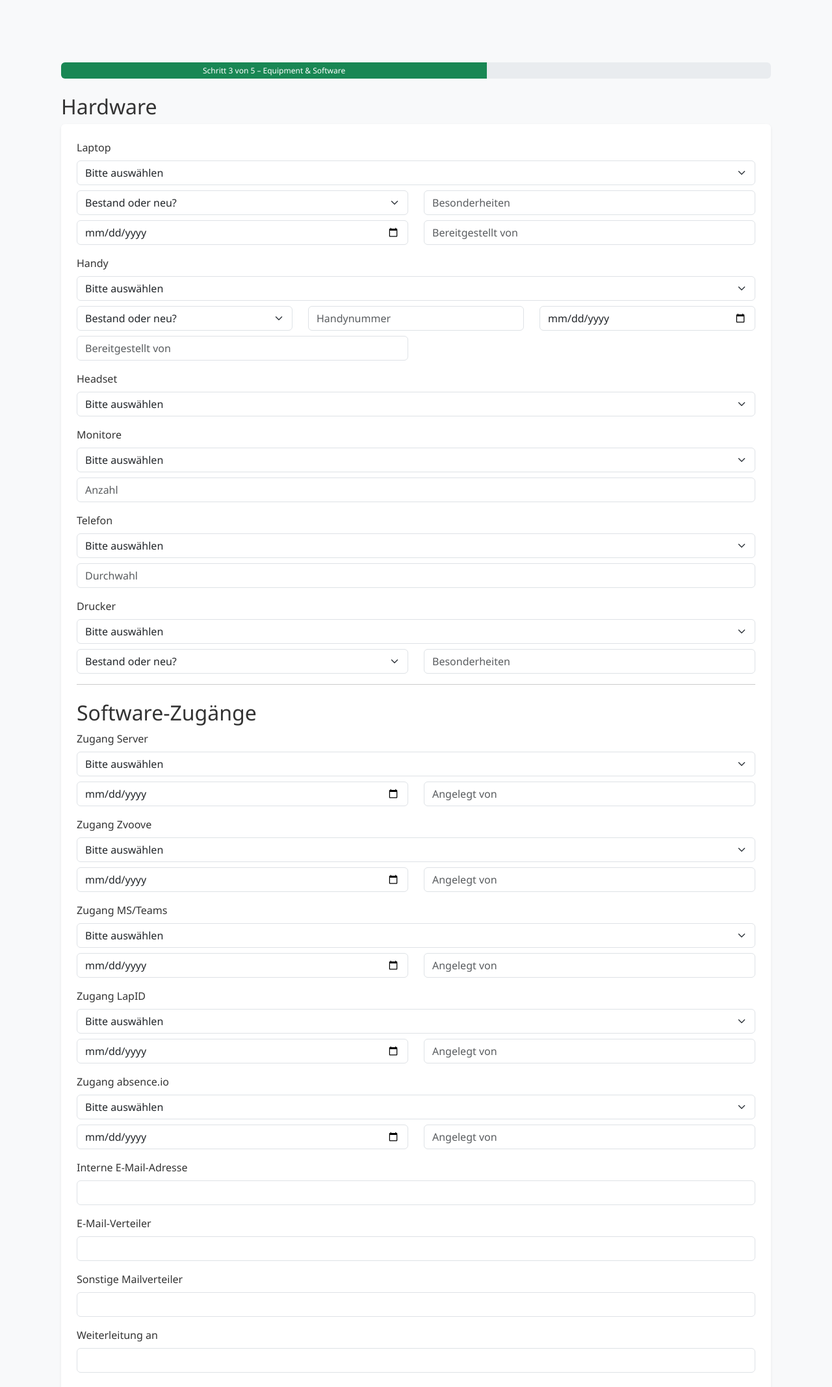
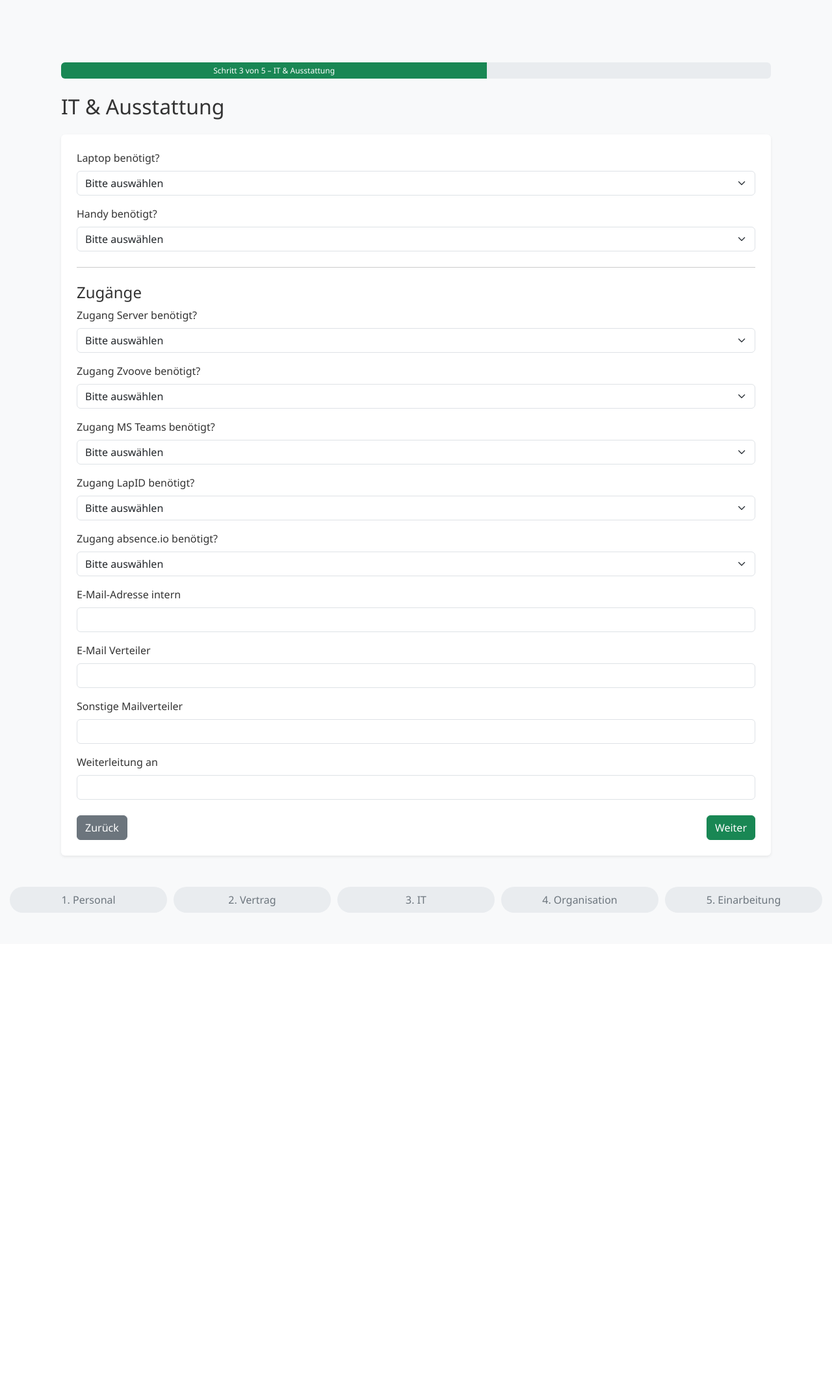
Before and after one commit to nico703/pensum-onboarding, a Flask app: template templates/equipment.html in a window 1280 px wide. Shown: the part 56-2191 px from the top of the page at 65% size. After the commit the page ends 1461 px from the top, so only its background shows below. Run offline with Flask 3, Linux system fonts and the light colour scheme; the template is opened without the code that fills it, so the values that code supplies are empty.

Commit message:
New equipment.html 2.0

```diff
--- a/templates/equipment.html
+++ b/templates/equipment.html
@@ -1,170 +1,115 @@
 {% extends "base.html" %}
-
-{% block title %}Equipment & Zugänge{% endblock %}
+{% block title %}Equipment{% endblock %}
 
 {% block content %}
 <div class="container mt-5">
     <div class="progress mb-4" style="height: 25px;">
         <div class="progress-bar bg-success" role="progressbar" style="width: 60%;" aria-valuenow="60" aria-valuemin="0" aria-valuemax="100">
-            Schritt 3 von 5 – Equipment & Software
+            Schritt 3 von 5 – IT & Ausstattung
         </div>
     </div>
 
-    <h2>Hardware</h2>
-    <form method="POST" action="{{ url_for('equipment', id=employee.id) }}" class="bg-white p-4 rounded shadow-sm">
-
+    <h2>IT & Ausstattung</h2>
+    <form method="POST" class="mt-4 bg-white p-4 rounded shadow-sm">
         <!-- Laptop -->
         <div class="mb-3">
-            <label class="form-label">Laptop</label>
-            <select name="laptop" class="form-select">
+            <label class="form-label">Laptop benötigt?</label>
+            <select class="form-select" name="laptop_needed" id="laptop_needed" onchange="toggleLaptopFields()">
                 <option value="">Bitte auswählen</option>
-                <option>Ja</option>
-                <option>Nein</option>
-            </select>
-            <div class="mt-2 row">
-                <div class="col-md-6">
-                    <select name="laptop_status" class="form-select">
-                        <option value="">Bestand oder neu?</option>
-                        <option>Bestand</option>
-                        <option>Neu</option>
+                <option value="Ja">Ja</option>
+                <option value="Nein">Nein</option>
             </select>
         </div>
-                <div class="col-md-6">
-                    <input type="text" name="laptop_note" class="form-control" placeholder="Besonderheiten">
+
+        <div id="laptop_fields" style="display:none;">
+            <div class="mb-3">
+                <label class="form-label">Neu oder Bestand?</label>
+                <select class="form-select" name="laptop_type" id="laptop_type" onchange="toggleLaptopDetails()">
+                    <option value="">Bitte auswählen</option>
+                    <option value="Neu">Neu</option>
+                    <option value="Bestand">Bestand</option>
+                </select>
             </div>
-                <div class="col-md-6 mt-2">
-                    <input type="date" name="laptop_ready_date" class="form-control" placeholder="Bereitgestellt am">
+            <div class="mb-3">
+                <label class="form-label">Besonderheiten</label>
+                <input type="text" class="form-control" name="laptop_notes">
             </div>
-                <div class="col-md-6 mt-2">
-                    <input type="text" name="laptop_ready_by" class="form-control" placeholder="Bereitgestellt von">
+
+            <div class="mb-3" id="laptop_neu_fields" style="display:none;">
+                <label class="form-label">Wird bestellt von:</label>
+                <input type="text" class="form-control" name="laptop_ordered_by">
             </div>
+
+            <div class="mb-3" id="laptop_bestand_fields" style="display:none;">
+                <label class="form-label">Bereitgestellt von:</label>
+                <input type="text" class="form-control" name="laptop_provided_by">
             </div>
         </div>
 
-        <!-- Handy -->
+        <!-- Weitere Geräte folgen analog wie oben -->
+        <!-- Beispiel: Handy -->
         <div class="mb-3">
-            <label class="form-label">Handy</label>
-            <select name="handy" class="form-select">
+            <label class="form-label">Handy benötigt?</label>
+            <select class="form-select" name="phone_needed" id="phone_needed" onchange="togglePhoneFields()">
                 <option value="">Bitte auswählen</option>
-                <option>Ja</option>
-                <option>Nein</option>
-            </select>
-            <div class="mt-2 row">
-                <div class="col-md-4">
-                    <select name="handy_status" class="form-select">
-                        <option value="">Bestand oder neu?</option>
-                        <option>Bestand</option>
-                        <option>Neu</option>
+                <option value="Ja">Ja</option>
+                <option value="Nein">Nein</option>
             </select>
         </div>
-                <div class="col-md-4">
-                    <input type="text" name="handy_number" class="form-control" placeholder="Handynummer">
+
+        <div id="phone_fields" style="display:none;">
+            <div class="mb-3">
+                <label class="form-label">Neu oder Bestand?</label>
+                <select class="form-select" name="phone_type" id="phone_type" onchange="togglePhoneDetails()">
+                    <option value="">Bitte auswählen</option>
+                    <option value="Neu">Neu</option>
+                    <option value="Bestand">Bestand</option>
+                </select>
             </div>
-                <div class="col-md-4">
-                    <input type="date" name="handy_ready_date" class="form-control" placeholder="Bereitgestellt am">
+            <div class="mb-3">
+                <label class="form-label">Handynummer</label>
+                <input type="text" class="form-control" name="phone_number">
             </div>
-                <div class="col-md-6 mt-2">
-                    <input type="text" name="handy_ready_by" class="form-control" placeholder="Bereitgestellt von">
+            <div class="mb-3" id="phone_neu_fields" style="display:none;">
+                <label class="form-label">Wird bestellt von:</label>
+                <input type="text" class="form-control" name="phone_ordered_by">
             </div>
+            <div class="mb-3" id="phone_bestand_fields" style="display:none;">
+                <label class="form-label">Bereitgestellt von:</label>
+                <input type="text" class="form-control" name="phone_provided_by">
             </div>
         </div>
 
-        <!-- Headset -->
+        <!-- Software-Zugänge -->
+        <hr class="my-4">
+        <h4>Zugänge</h4>
+        {% for software in ["Server", "Zvoove", "MS Teams", "LapID", "absence.io"] %}
         <div class="mb-3">
-            <label class="form-label">Headset</label>
-            <select name="headset" class="form-select">
+            <label class="form-label">Zugang {{ software }} benötigt?</label>
+            <select class="form-select" name="access_{{ software|lower|replace('.', '') }}">
                 <option value="">Bitte auswählen</option>
-                <option>Ja</option>
-                <option>Nein</option>
+                <option value="Ja">Ja</option>
+                <option value="Nein">Nein</option>
             </select>
-        </div>
-
-        <!-- Monitore -->
-        <div class="mb-3">
-            <label class="form-label">Monitore</label>
-            <select name="monitors" class="form-select">
-                <option value="">Bitte auswählen</option>
-                <option>Ja</option>
-                <option>Nein</option>
-            </select>
-            <input type="number" name="monitor_count" class="form-control mt-2" placeholder="Anzahl">
-        </div>
-
-        <!-- Telefon -->
-        <div class="mb-3">
-            <label class="form-label">Telefon</label>
-            <select name="phone" class="form-select">
-                <option value="">Bitte auswählen</option>
-                <option>Ja</option>
-                <option>Nein</option>
-            </select>
-            <input type="text" name="phone_extension" class="form-control mt-2" placeholder="Durchwahl">
-        </div>
-
-        <!-- Drucker -->
-        <div class="mb-3">
-            <label class="form-label">Drucker</label>
-            <select name="printer" class="form-select">
-                <option value="">Bitte auswählen</option>
-                <option>Ja</option>
-                <option>Nein</option>
-            </select>
-            <div class="row mt-2">
-                <div class="col-md-6">
-                    <select name="printer_status" class="form-select">
-                        <option value="">Bestand oder neu?</option>
-                        <option>Bestand</option>
-                        <option>Neu</option>
-                    </select>
-                </div>
-                <div class="col-md-6">
-                    <input type="text" name="printer_note" class="form-control" placeholder="Besonderheiten">
-                </div>
-            </div>
-        </div>
-
-        <hr>
-
-        <h2 class="mt-4">Software-Zugänge</h2>
-
-        {% for software in ["Server", "Zvoove", "MS/Teams", "LapID", "absence.io"] %}
-        <div class="mb-3">
-            <label class="form-label">Zugang {{ software }}</label>
-            <select name="{{ software | lower | replace('.', '') }}_access" class="form-select">
-                <option value="">Bitte auswählen</option>
-                <option>Ja</option>
-                <option>Nein</option>
-            </select>
-            <div class="row mt-2">
-                <div class="col-md-6">
-                    <input type="date" name="{{ software | lower | replace('.', '') }}_created_date" class="form-control" placeholder="Angelegt am">
-                </div>
-                <div class="col-md-6">
-                    <input type="text" name="{{ software | lower | replace('.', '') }}_created_by" class="form-control" placeholder="Angelegt von">
-                </div>
-            </div>
         </div>
         {% endfor %}
 
-        <!-- E-Mail & Verteiler -->
+        <!-- Mailfelder -->
         <div class="mb-3">
-            <label class="form-label">Interne E-Mail-Adresse</label>
-            <input type="email" name="email_internal" class="form-control">
+            <label class="form-label">E-Mail-Adresse intern</label>
+            <input type="email" class="form-control" name="email_intern">
         </div>
-
         <div class="mb-3">
-            <label class="form-label">E-Mail-Verteiler</label>
-            <input type="text" name="email_distribution" class="form-control">
+            <label class="form-label">E-Mail Verteiler</label>
+            <input type="text" class="form-control" name="mail_distribution">
         </div>
-
         <div class="mb-3">
             <label class="form-label">Sonstige Mailverteiler</label>
-            <input type="text" name="email_other_distribution" class="form-control">
+            <input type="text" class="form-control" name="mail_distribution_other">
         </div>
-
         <div class="mb-3">
             <label class="form-label">Weiterleitung an</label>
-            <input type="text" name="email_forward" class="form-control">
+            <input type="text" class="form-control" name="forward_to">
         </div>
 
         <div class="d-flex justify-content-between mt-4">
@@ -173,4 +118,28 @@
         </div>
     </form>
 </div>
+
+<script>
+function toggleLaptopFields() {
+    const needed = document.getElementById("laptop_needed").value;
+    document.getElementById("laptop_fields").style.display = (needed === "Ja") ? "block" : "none";
+}
+
+function toggleLaptopDetails() {
+    const type = document.getElementById("laptop_type").value;
+    document.getElementById("laptop_neu_fields").style.display = (type === "Neu") ? "block" : "none";
+    document.getElementById("laptop_bestand_fields").style.display = (type === "Bestand") ? "block" : "none";
+}
+
+function togglePhoneFields() {
+    const needed = document.getElementById("phone_needed").value;
+    document.getElementById("phone_fields").style.display = (needed === "Ja") ? "block" : "none";
+}
+
+function togglePhoneDetails() {
+    const type = document.getElementById("phone_type").value;
+    document.getElementById("phone_neu_fields").style.display = (type === "Neu") ? "block" : "none";
+    document.getElementById("phone_bestand_fields").style.display = (type === "Bestand") ? "block" : "none";
+}
+</script>
 {% endblock %}
```
Lines whose indentation alone changed are shown as unchanged.
